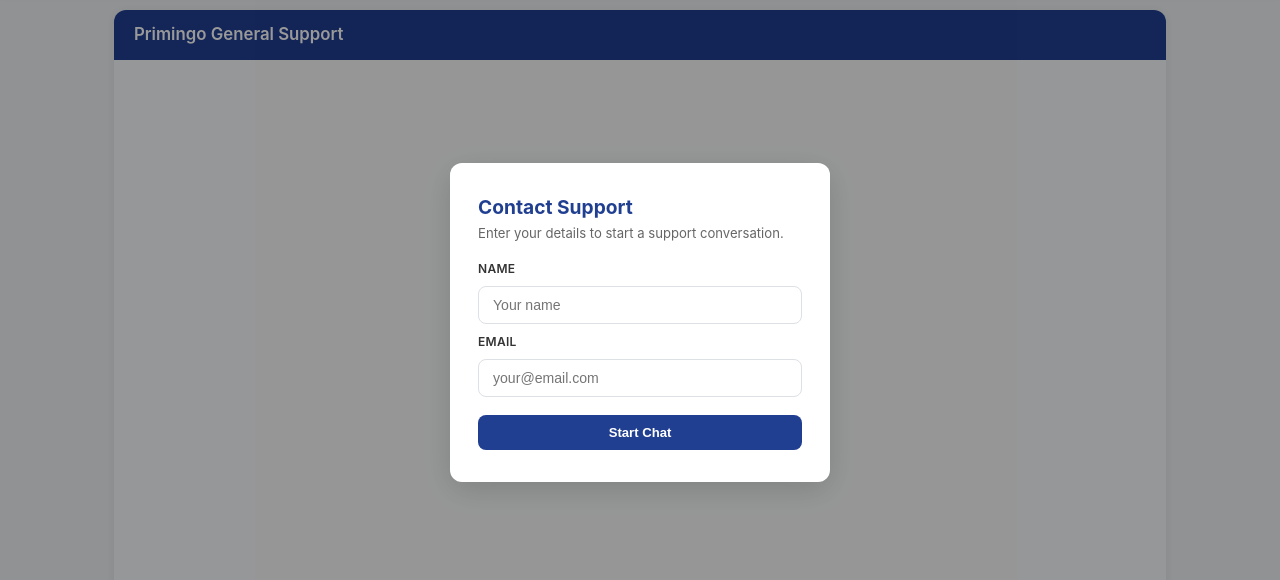
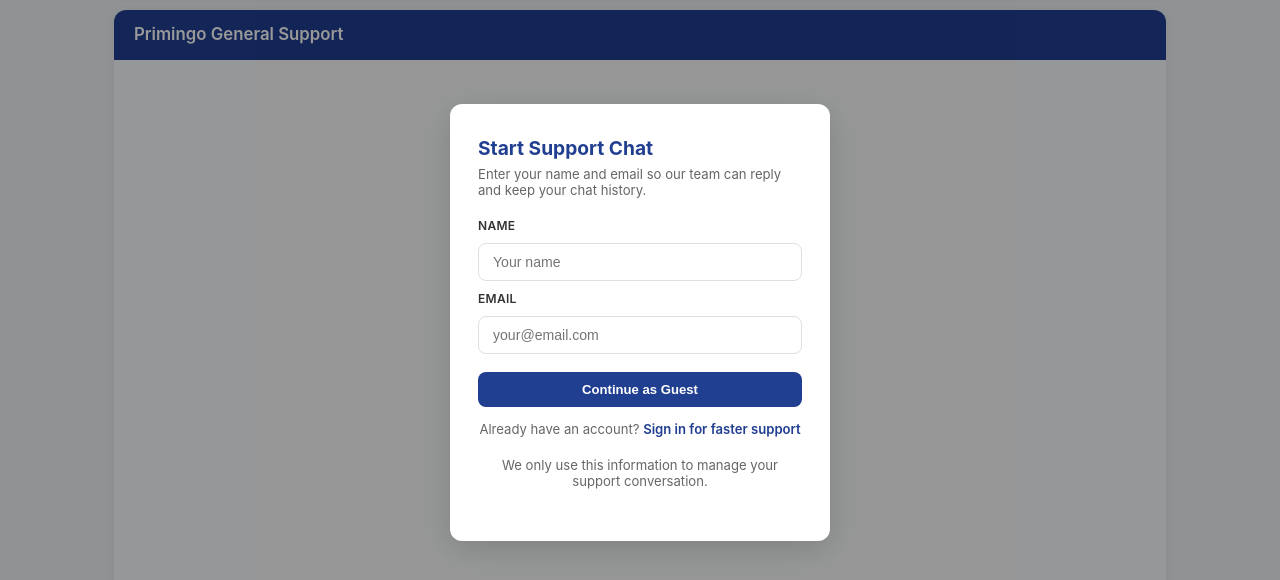
Before and after one commit to Adil-test-5/primingo-customer-chat, a website: page public/support.html in a window 1280 px wide. Shown: the part 78-658 px from the top of the page. Drawn offline with Linux system fonts and the light colour scheme.

Commit message:
Improve general support guest form

```diff
--- a/public/style.css
+++ b/public/style.css
@@ -663,6 +663,30 @@
   margin-top: 8px;
 }
 
+.guest-form-signin {
+  margin-top: 14px;
+  font-size: 0.8rem;
+  color: #555;
+  text-align: center;
+}
+
+.guest-form-signin a {
+  color: #213F91;
+  font-weight: 600;
+  text-decoration: none;
+}
+
+.guest-form-signin a:hover {
+  text-decoration: underline;
+}
+
+.guest-form-privacy {
+  margin-top: 10px;
+  font-size: 0.72rem;
+  color: #999;
+  text-align: center;
+}
+
 .guest-form-error {
   margin-top: 12px;
   font-size: 0.8rem;
--- a/public/support.html
+++ b/public/support.html
@@ -45,15 +45,17 @@
   <!-- Guest form overlay -->
   <div class="support-guest-form hidden" id="guest-form">
     <div class="guest-form-card">
-      <h2>Contact Support</h2>
-      <p>Enter your details to start a support conversation.</p>
+      <h2>Start Support Chat</h2>
+      <p>Enter your name and email so our team can reply and keep your chat history.</p>
       <form id="guest-form-fields">
         <label for="guest-name">Name</label>
         <input type="text" id="guest-name" placeholder="Your name" required>
         <label for="guest-email">Email</label>
         <input type="email" id="guest-email" placeholder="your@email.com" required>
-        <button type="submit" class="action-btn primary">Start Chat</button>
+        <button type="submit" class="action-btn primary">Continue as Guest</button>
       </form>
+      <p class="guest-form-signin">Already have an account? <a href="https://primingo.com/my-account/">Sign in for faster support</a></p>
+      <p class="guest-form-privacy">We only use this information to manage your support conversation.</p>
       <p class="guest-form-error hidden" id="guest-form-error"></p>
     </div>
   </div>
```
